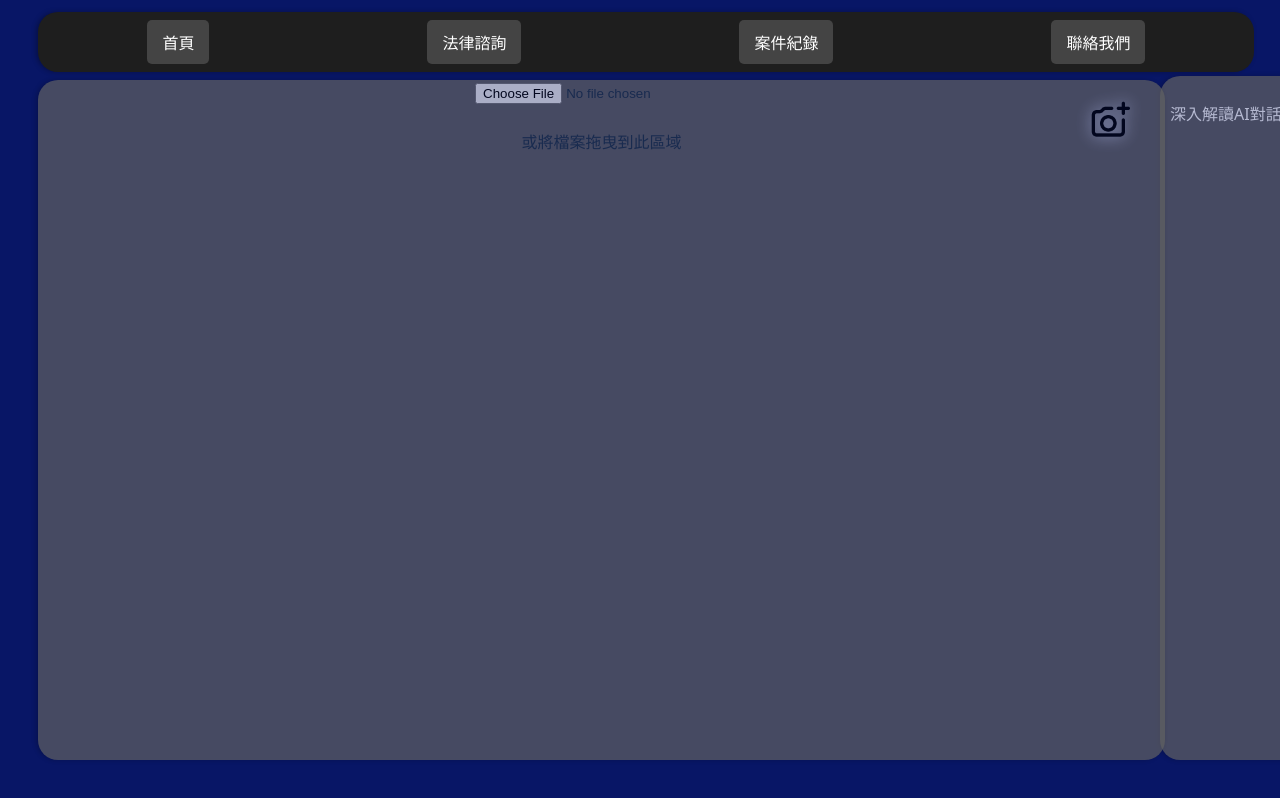
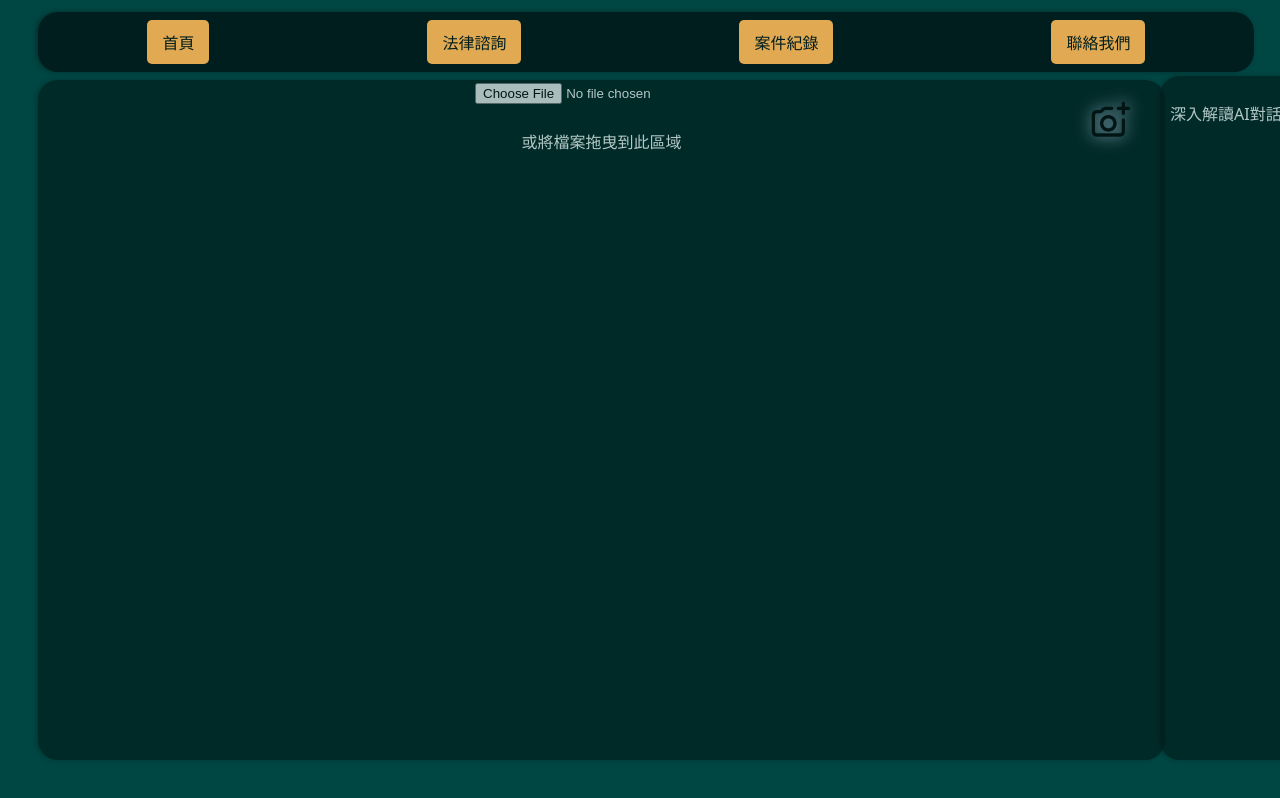
Before and after one commit to LiangYujunyi-2425/Legal_Advice_25-26, a React (Vite) app in the folder legal_advice_project/: page / in a window 1280 px wide. Built offline with nearby package versions, Linux system fonts and the light colour scheme; no server answers.

Commit message:
changed website color

```diff
--- a/legal_advice_project/src/index.css
+++ b/legal_advice_project/src/index.css
@@ -5,7 +5,7 @@
 
   color-scheme: light dark;
   color: rgba(255, 255, 255, 0.87);
-  background-color: #242424;
+  background-color: #0f0e17;
 
   font-synthesis: none;
   text-rendering: optimizeLegibility;
@@ -26,7 +26,7 @@ body {
   margin: 0;
   /* display: flex; */
   /* place-items: center; */
-  background-color: #081666;
+  background-color: #004643;
   width: 100%;
   height: 100vh;
   /* min-width: 320px;
@@ -73,8 +73,8 @@ button:focus-visible {
   width: 300px;
   min-width: 300px;     /* 最小寬度限制，避免在小螢幕上太窄 */
   height: 83%;
-  background-color: #616161;
-  color: white;
+  background-color: #001e1d;
+  color: #fffffe;
   transition: right 0.3s ease;
   padding: 10px;
   margin: 20px auto;
@@ -101,7 +101,8 @@ button:focus-visible {
       max-width: 1700px;
       min-width: 300px;     /* 最小寬度限制，避免在小螢幕上太窄 */
       height: 85%;
-      background-color: #616161;
+      background-color: #001e1d;
+      color:#fffffe;
       margin: 20px auto;
       opacity: 0.7;
       border-radius: 20px;
@@ -111,7 +112,7 @@ button:focus-visible {
 }
 
 .centerarea.drag-over {
-  background-color: #e0e2ff;
+  background-color: #abd1c6;
   border-color: #00aaff;
 }
 
@@ -177,7 +178,7 @@ button:focus-visible {
   left: 3%;
   width: 95%;
   height: 60px;
-  background-color: #1e1e1e;
+  background-color: #001e1d;
   display: flex;
   justify-content: space-around;
   align-items: center;
@@ -189,8 +190,8 @@ button:focus-visible {
 
 
 .banner-btn {
-  background-color: #444;
-  color: white;
+  background-color: #e2a953;
+  color: #001e1d;
   border: none;
   padding: 10px 15px;
   font-size: 16px;
@@ -201,6 +202,7 @@ button:focus-visible {
 
 .banner-btn:hover {
   background-color: #666;
+  color:#fffffe;
 }
 
 .visible {
```
